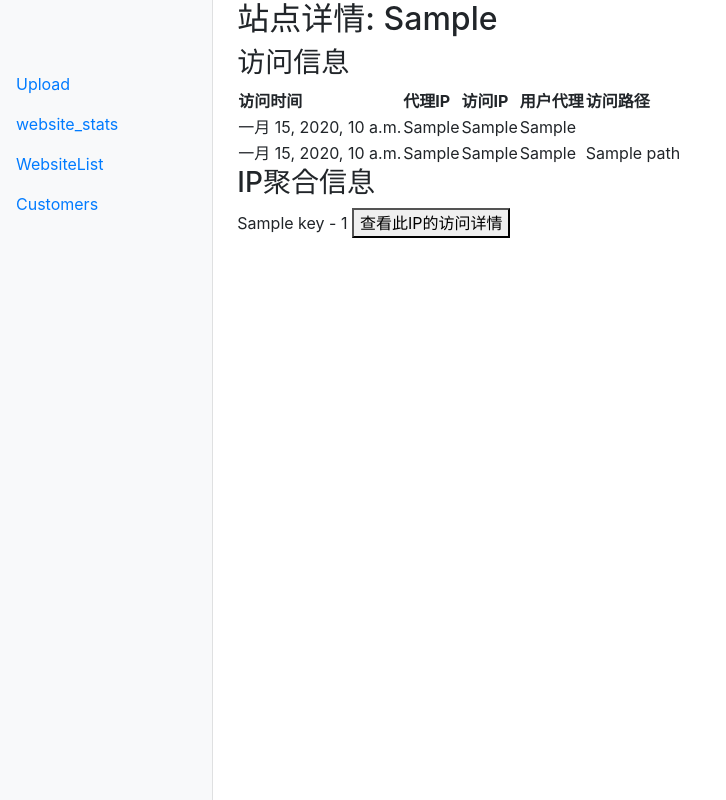
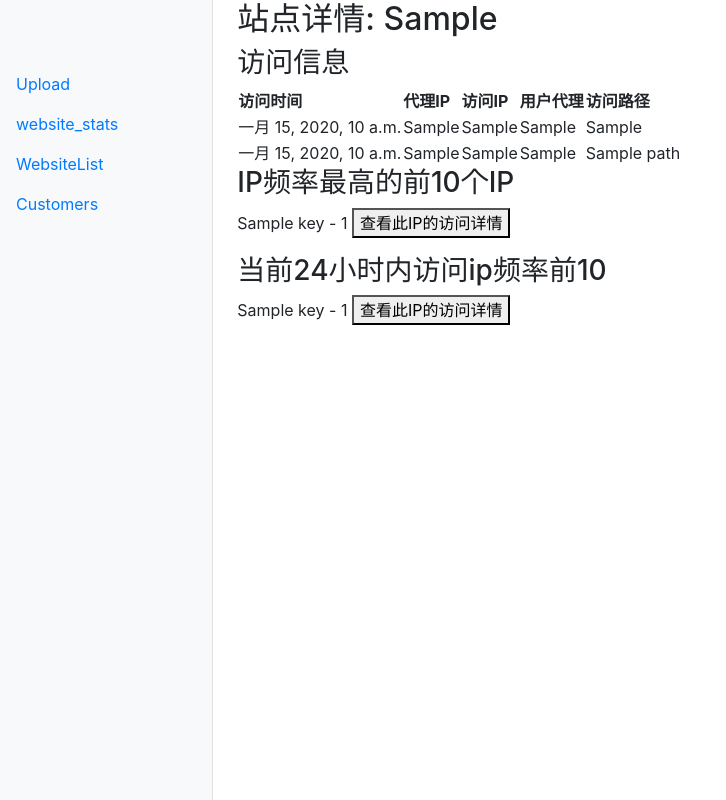
Before and after one commit to yuzai-code/website-monitor, a Django app: template templates/website_detail.html in a window 1280 px wide. Shown: the whole page, without its empty margins (0-726 px from the left). Run offline with Django 3.2, Linux system fonts and the light colour scheme; tables that the repository leaves empty hold one stand-in row (values such as "Sample post"); the template is opened without the code that fills it: values that come from a table or form of the project are taken from there, most other values are stand-ins (such as "Sample title", 1, 10 or a date in 2020); some libraries are stand-ins or nearby versions.

Commit message:
- 总ip访问频率前十 - 24小时内ip访问频率前十

```diff
--- a/apps/monitor/views.py
+++ b/apps/monitor/views.py
@@ -269,8 +269,10 @@
         visits = website.visitmodel_set.all()
         # 查询ip访问量最高的10个IP
         ips = Aggregation(domain=website.domain, index='visit').get_ip_aggregation(size=10)
-        print(ips)
-        context = {'website': website, 'visits': visits, 'ips': ips}
+        # print(ips)
+        ips_10 = Aggregation(domain=website.domain, index='visit').get_10_ip_aggregation()
+        # print(ips_10)
+        context = {'website': website, 'visits': visits, 'ips': ips, 'ips_10': ips_10}
         return render(request, self.template_name, context)
 
     # 根据ip地址查询访问信息
--- a/templates/website_detail.html
+++ b/templates/website_detail.html
@@ -20,6 +20,7 @@
             <tr>
                 <td>{{ visit.visit_time }}</td>
                 <td>{{ visit.remote_addr }}</td>
+                <td>{{ visit.http_x_forwarded_for }}</td>
                 <td>{{ visit.user_agent }}</td>
                 <td>{{ visit.path }}</td>
                 <!-- 根据你的模型填充更多数据 -->
@@ -38,7 +39,7 @@
         </tbody>
     </table>
 
-    <h3>IP聚合信息</h3>
+    <h3>IP频率最高的前10个IP</h3>
     <form method="post">
         {% csrf_token %}
         {% for ip in ips %}
@@ -48,4 +49,11 @@
             </p>
         {% endfor %}
     </form>
+    <h3>当前24小时内访问ip频率前10</h3>
+    {% for ip in ips_10 %}
+        <p>
+            {{ ip.key }} - {{ ip.doc_count }}
+            <button type="submit" name="ip" value="{{ ip.key }}">查看此IP的访问详情</button>
+        </p>
+    {% endfor %}
 {% endblock %}
```
Also changed, not shown: apps/monitor/es.py (+8 -0 lines).
